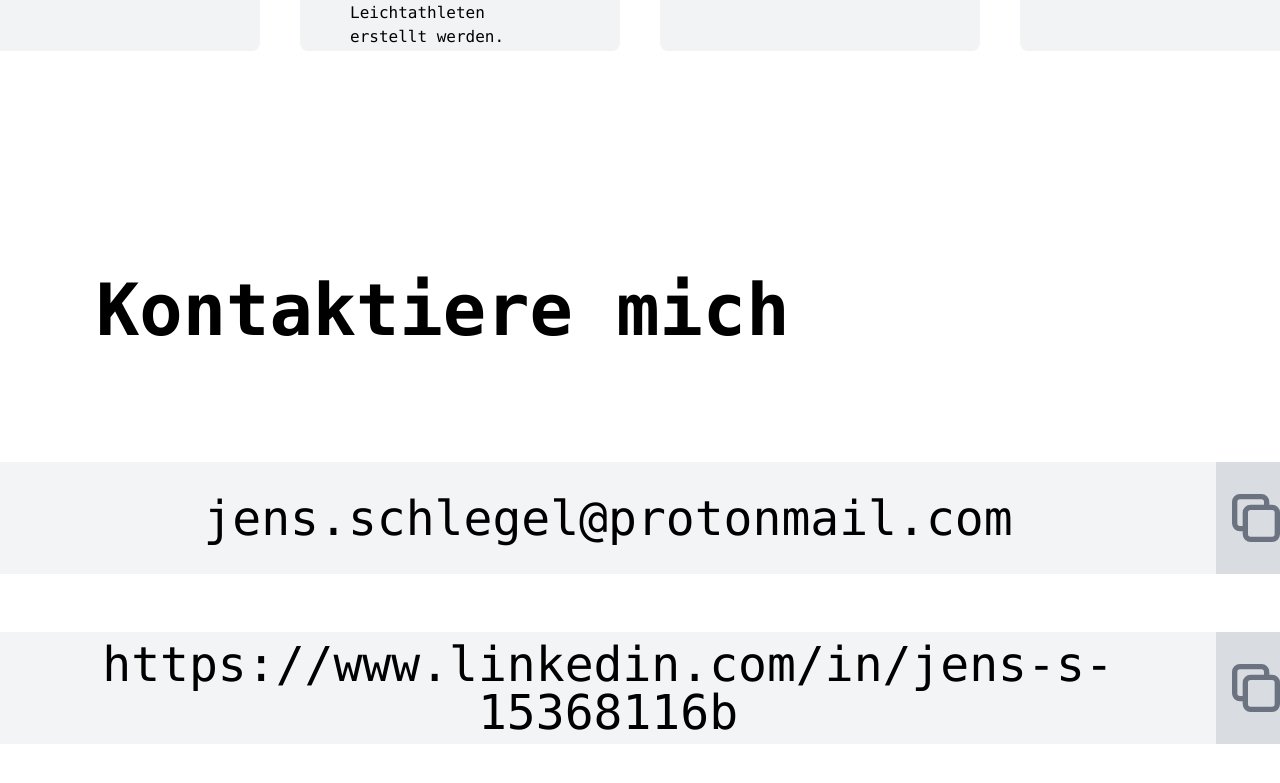
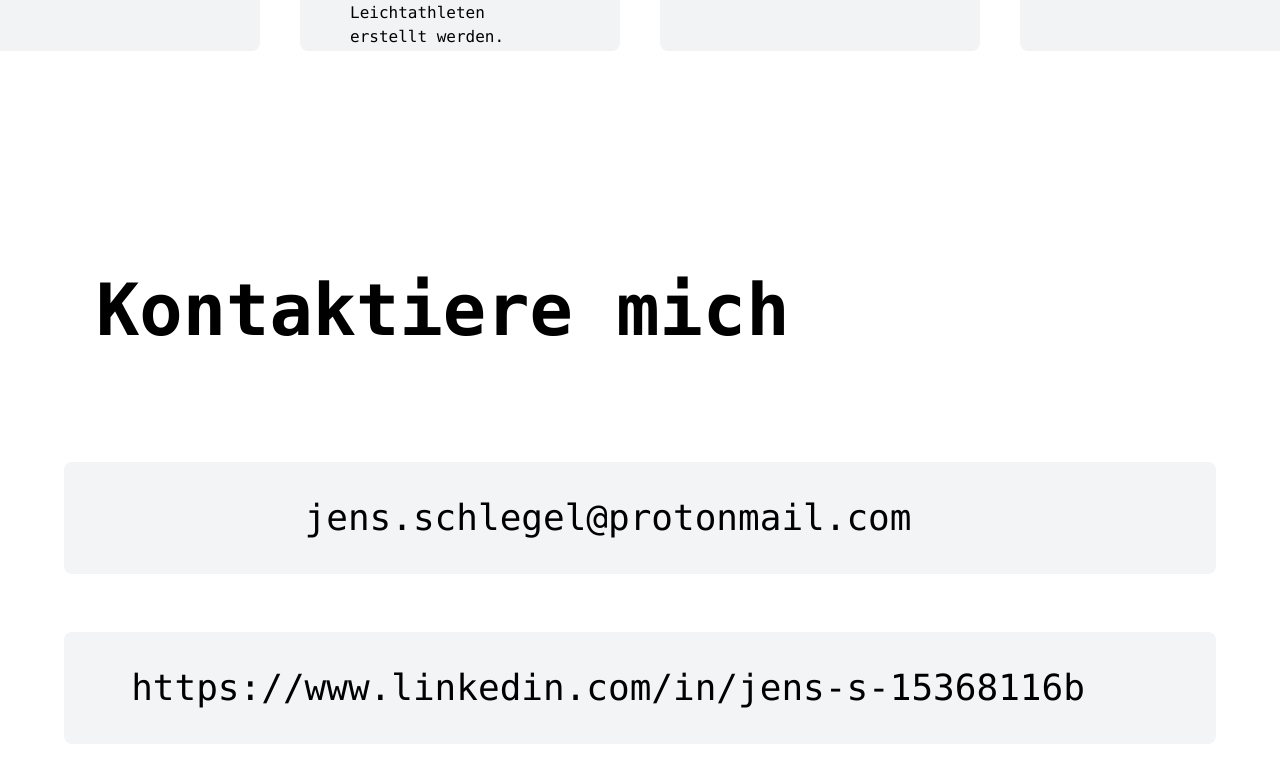
Before and after one commit to j3sch/Portfolio, a Next.js app: page / in a window 1280 px wide. Shown: the part 3831-4614 px from the top of the page. Built offline with nearby package versions, Linux system fonts and the light colour scheme.

Commit message:
contact me hover options implemented

```diff
--- a/src/components/ContactMe.tsx
+++ b/src/components/ContactMe.tsx
@@ -1,4 +1,4 @@
-import CopyToClipboard from '~/ui/CopyToClipboard';
+import CopyToClipboard from '~/ui/ContactFields';
 
 export default function ContactMe() {
 	return (
--- a/src/pages/index.tsx
+++ b/src/pages/index.tsx
@@ -3,11 +3,10 @@ import ContactMe from '~/components/ContactMe';
 import Skills from '~/components/Skills';
 import Projects from '~/components/Projects';
 import Welcome from '~/components/Welcome';
-import NavBar from '~/components/NavBar';
 
 export default function Home(): JSX.Element {
 	return (
-		<main className="overflow-hidden ">
+		<main className="overflow-hidden">
 			<Welcome />
 			<AboutMe />
 			<Skills />
--- a/src/ui/CardProjects.tsx
+++ b/src/ui/CardProjects.tsx
@@ -1,4 +1,4 @@
-import { Fade, Slide, Reveal, Hinge, Zoom, Bounce } from 'react-awesome-reveal';
+import { Fade } from 'react-awesome-reveal';
 interface Props {
 	image: string;
 	title: string;
@@ -7,7 +7,7 @@ interface Props {
 	website: string;
 }
 import Image from 'next/image';
-import LinkToPageBtn from './LinkToPageBtn';
+import OpenProjectLinkBtn from './OpenProjectLinkBtn';
 
 export default function CardProjects(props: Props) {
 	const { image, title, description, github, website } = props;
@@ -27,8 +27,8 @@ export default function CardProjects(props: Props) {
 				</div>
 				<div className="group-hover:inline hidden">
 					<Fade duration={500}>
-						<LinkToPageBtn name="Webseite" url={website} />
-						<LinkToPageBtn name="Github" url={github} />
+						<OpenProjectLinkBtn name="Webseite" url={website} />
+						<OpenProjectLinkBtn name="Github" url={github} />
 					</Fade>
 				</div>
 				<div className="px-12  py-6 flex items-start flex-col  space-y-3 group-hover:hidden">
--- /dev/null
+++ b/src/ui/ContactFields.tsx
@@ -0,0 +1,52 @@
+import { useState, useEffect } from 'react';
+import { Fade } from 'react-awesome-reveal';
+import CopyClipboardBtn from '~/ui/CopyClipboardBtn';
+import SendMailBtn from '~/ui/SendMailBtn';
+import OpenContactLinkBtn from '~/ui/OpenContactLinkBtn';
+
+interface props {
+	name: string;
+}
+
+export default function ContactFields({ name }: props) {
+	const [clicked, setClicked] = useState(false);
+
+	useEffect(() => {
+		const clickeds = setTimeout(() => {
+			setClicked(false);
+		}, 2000);
+		return () => {
+			clearTimeout(clickeds);
+		};
+	});
+
+	return (
+		<div>
+			{clicked === true ? (
+				<button className="bg-gray-400 bg-opacity-30 text-4xl rounded-lg w-[72rem] h-28 flex items-center text-center justify-center">
+					<p className="px-6">Text kopiert</p>
+				</button>
+			) : (
+				<button className="bg-gray-100 text-4xl group  rounded-lg w-[72rem] h-28 flex items-center text-center relative justify-center pr-16">
+					<p className="px-6 text-center self-center group-hover:hidden">
+						{name}
+					</p>
+					<div className="group-hover:flex w-full text-4xl hidden">
+						<Fade duration={500}>
+							{name === 'jens.schlegel@protonmail.com' ? (
+								<SendMailBtn btnName="Email versenden" mail={name} />
+							) : (
+								<OpenContactLinkBtn btnName="Link öffnen" url={name} />
+							)}
+							<CopyClipboardBtn
+								btnName="Text kopieren"
+								copyText={name}
+								setClicked={setClicked}
+							/>
+						</Fade>
+					</div>
+				</button>
+			)}
+		</div>
+	);
+}
--- /dev/null
+++ b/src/ui/ContactLinkToPageBtn.tsx
@@ -0,0 +1,18 @@
+import Link from 'next/link';
+
+interface props {
+	name: string;
+	url: string;
+}
+
+export default function Button({ name, url }: props) {
+	return (
+		<div className="p-2">
+			<Link href={url}>
+				<button className="bg-white ring-1 hover:ring-2 ring-gray-300 rounded-lg  w-[rem] h-24 flex items-center text-center justify-center text-xl">
+					{name}
+				</button>
+			</Link>
+		</div>
+	);
+}
--- /dev/null
+++ b/src/ui/CopyClipboardBtn.tsx
@@ -0,0 +1,25 @@
+import { Dispatch, SetStateAction } from 'react';
+import { DuplicateIcon } from '@heroicons/react/outline';
+
+interface props {
+	btnName: string;
+	copyText: string;
+	setClicked: Dispatch<SetStateAction<boolean>>;
+}
+
+export default function CopyClipboardBtn({ btnName, copyText, setClicked }: props) {
+	return (
+		<div className="p-2">
+			<button
+				className="bg-white ring-1 hover:ring-2 ring-gray-300 rounded-lg  w-[35rem] h-24 flex items-center text-center justify-center text-2xl"
+				onClick={() => {
+					navigator.clipboard.writeText(copyText);
+					setClicked(true);
+				}}
+			>
+				<DuplicateIcon className="text-gray-400 w-11 h-11 p-1" />
+				{btnName}
+			</button>
+		</div>
+	);
+}
--- a/src/ui/CopyToClipboard.tsx
+++ /dev/null
@@ -1,42 +0,0 @@
-import { DuplicateIcon } from '@heroicons/react/outline';
-import { useState, useEffect } from 'react';
-
-interface props {
-	name: string;
-}
-
-export default function Button({ name }: props) {
-	const [clicked, setClicked] = useState(false);
-
-	useEffect(() => {
-		const clickeds = setTimeout(() => {
-			setClicked(false);
-		}, 2000);
-		return () => {
-			clearTimeout(clickeds);
-		};
-	});
-
-	return (
-		<div>
-			{clicked === true ? (
-				<button className="bg-gray-400 bg-opacity-30 text-5xl rounded-lg w-[82rem] h-28 flex items-center text-center justify-center">
-					<p className="px-6">Text kopiert</p>
-				</button>
-			) : (
-				<button
-					className="bg-gray-100 text-5xl rounded-lg w-[82rem] h-28 flex items-center text-center relative justify-center pr-16"
-					onClick={() => {
-						navigator.clipboard.writeText(name);
-						setClicked(true);
-					}}
-				>
-					<p className="px-6 text-center self-center"> {name}</p>
-					<div className="w-20 bg-gray-400 bg-opacity-30 p-2 h-28 rounded-r-lg flex items-center justify-center absolute right-0">
-						<DuplicateIcon className="text-gray-500" />
-					</div>
-				</button>
-			)}
-		</div>
-	);
-}
--- /dev/null
+++ b/src/ui/OpenContactLinkBtn.tsx
@@ -0,0 +1,20 @@
+import { ExternalLinkIcon } from '@heroicons/react/outline';
+import Link from 'next/link';
+
+interface props {
+	btnName: string;
+	url: string;
+}
+
+export default function OpenContactLinkBtn({ btnName, url }: props) {
+	return (
+		<div className="p-2">
+			<Link href={url}>
+				<button className="bg-white ring-1 hover:ring-2 ring-gray-300 rounded-lg  w-[35rem] h-24 flex items-center text-center justify-center text-2xl">
+					<ExternalLinkIcon className="text-gray-400 w-11 h-11 p-1" />
+					{btnName}
+				</button>
+			</Link>
+		</div>
+	);
+}
--- /dev/null
+++ b/src/ui/SendMailBtn.tsx
@@ -0,0 +1,22 @@
+import { MailIcon } from '@heroicons/react/outline';
+
+interface props {
+	btnName: string;
+	mail: string;
+}
+
+export default function SendMailBtn({ btnName, mail }: props) {
+	return (
+		<div className="p-2">
+			<button
+				className="bg-white ring-1 hover:ring-2 ring-gray-300 rounded-lg  w-[35rem] h-24 flex items-center text-center justify-center text-2xl"
+				onClick={() => {
+					window.open('mailto:' + mail);
+				}}
+			>
+				<MailIcon className="text-gray-400 w-11 h-11 p-1" />
+				{btnName}
+			</button>
+		</div>
+	);
+}
```
Also changed, not shown: src/ui/OpenProjectLinkBtn.tsx (renamed from src/ui/LinkToPageBtn.tsx).
